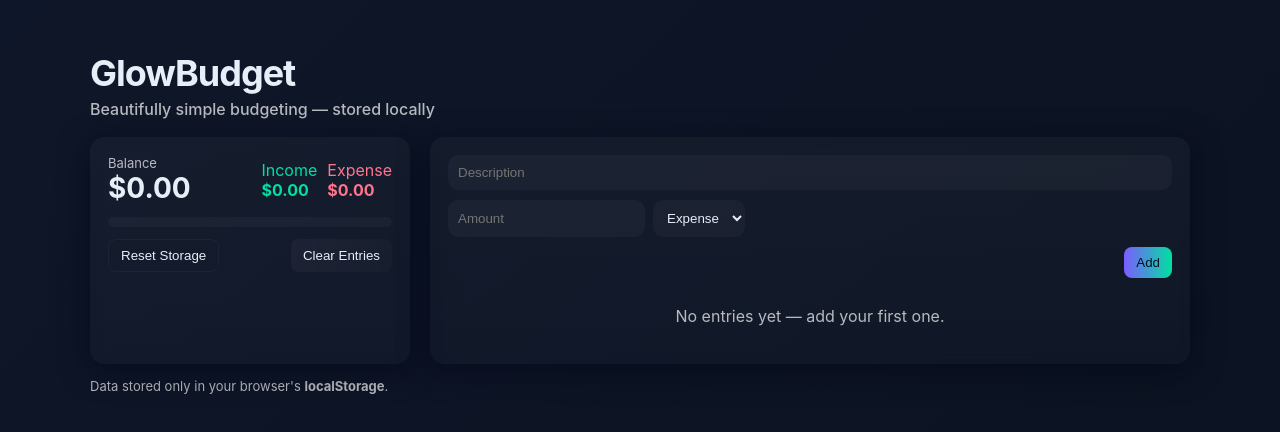
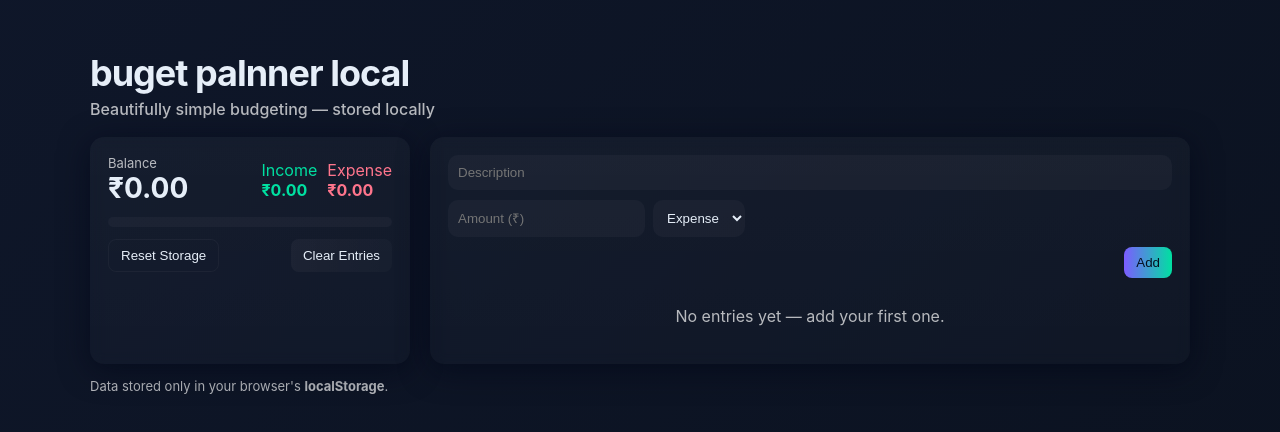
Before and after one commit to HandsomeJackHere/glowing-waffle, a React (Create React App) app in the folder budget-tracker-initial/: page / in a window 1280 px wide. Shown: the part 178-610 px from the top of the page. Built offline with nearby package versions, Linux system fonts and the light colour scheme.

Commit message:
refactor: update project name and title to 'buget palnner local'

```diff
--- a/budget-tracker-initial/package.json
+++ b/budget-tracker-initial/package.json
@@ -1,5 +1,5 @@
 {
-  "name": "budget-tracker-initial",
+  "name": "buget-palnner-local",
   "version": "0.1.0",
   "private": true,
   "dependencies": {
--- a/budget-tracker-initial/public/index.html
+++ b/budget-tracker-initial/public/index.html
@@ -24,7 +24,7 @@
       work correctly both with client-side routing and a non-root public URL.
       Learn how to configure a non-root public URL by running `npm run build`.
     -->
-    <title>GlowBudget — Local Budget Tracker</title>
+    <title>buget palnner local</title>
     <link rel="preconnect" href="https://fonts.googleapis.com">
     <link rel="preconnect" href="https://fonts.gstatic.com" crossorigin>
     <link href="https://fonts.googleapis.com/css2?family=Inter:wght@300;400;600;800&display=swap" rel="stylesheet">
--- a/budget-tracker-initial/src/App.js
+++ b/budget-tracker-initial/src/App.js
@@ -49,7 +49,7 @@ export default function App() {
     <div className="app-bg">
       <div className="container">
         <header className="header">
-          <h1>GlowBudget</h1>
+          <h1>buget palnner local</h1>
           <p className="subtitle">Beautifully simple budgeting — stored locally</p>
         </header>
 
@@ -58,11 +58,11 @@ export default function App() {
             <div className="balance">
               <div>
                 <div className="label">Balance</div>
-                <div className="value">${balance.toFixed(2)}</div>
+                <div className="value">₹{balance.toFixed(2)}</div>
               </div>
               <div className="mini">
-                <div className="inc">Income<br/><strong>${income.toFixed(2)}</strong></div>
-                <div className="exp">Expense<br/><strong>${expense.toFixed(2)}</strong></div>
+                <div className="inc">Income<br/><strong>₹{income.toFixed(2)}</strong></div>
+                <div className="exp">Expense<br/><strong>₹{expense.toFixed(2)}</strong></div>
               </div>
             </div>
             <div className="progress">
@@ -78,7 +78,7 @@ export default function App() {
             <form onSubmit={addItem} className="entry-form">
               <input placeholder="Description" value={desc} onChange={e => setDesc(e.target.value)} />
               <div className="row">
-                <input placeholder="Amount" value={amount} onChange={e => setAmount(e.target.value)} />
+                <input placeholder="Amount (₹)" value={amount} onChange={e => setAmount(e.target.value)} />
                 <select value={type} onChange={e => setType(e.target.value)}>
                   <option value="expense">Expense</option>
                   <option value="income">Income</option>
@@ -97,7 +97,7 @@ export default function App() {
                     <div className="i-date">{new Date(item.createdAt).toLocaleString()}</div>
                   </div>
                   <div className="i-right">
-                    <div className="i-amount">{item.type === 'expense' ? '-' : '+'}${Math.abs(item.amount).toFixed(2)}</div>
+                    <div className="i-amount">{item.type === 'expense' ? '-₹' : '+₹'}{Math.abs(item.amount).toFixed(2)}</div>
                     <button className="btn tiny" onClick={() => removeItem(item.id)}>✕</button>
                   </div>
                 </div>
```
Also changed, not shown: 1 other file (tests, documents, lock files or other folders).
